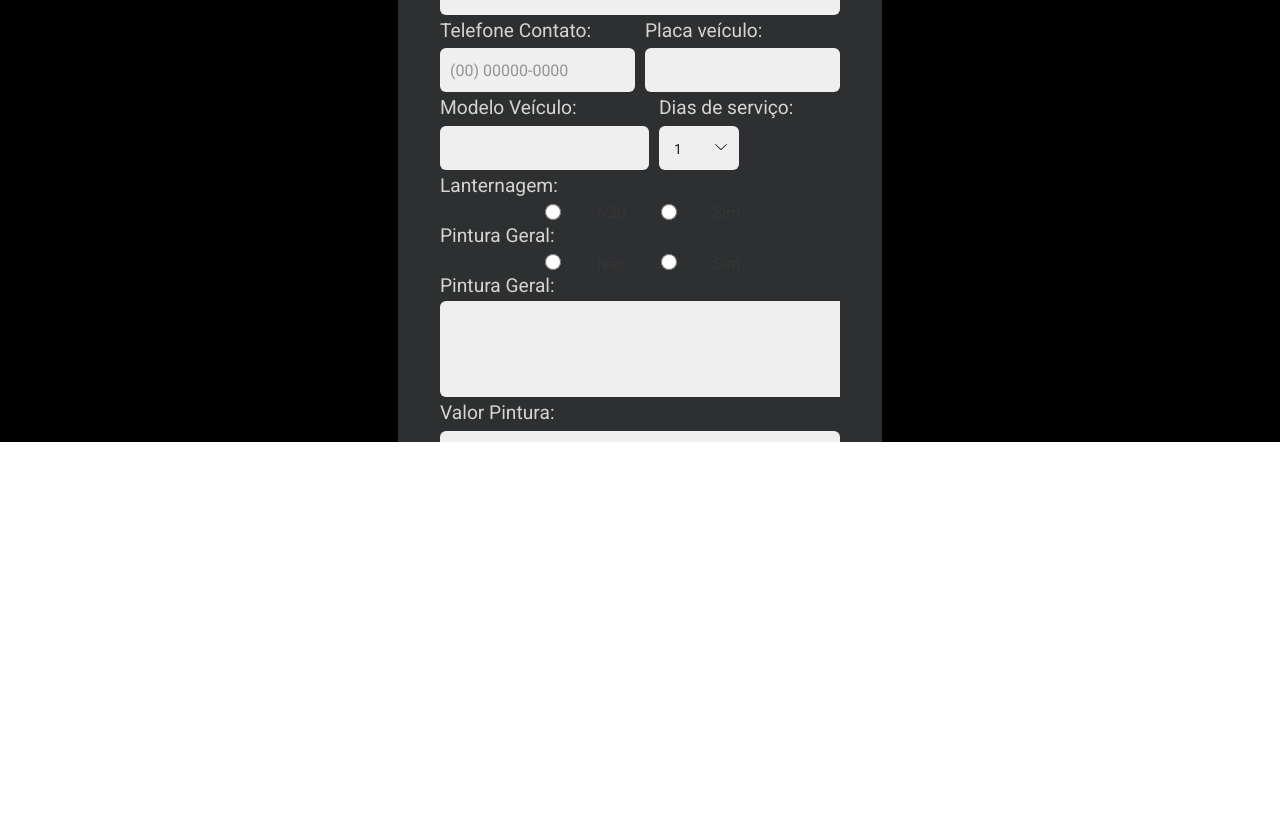
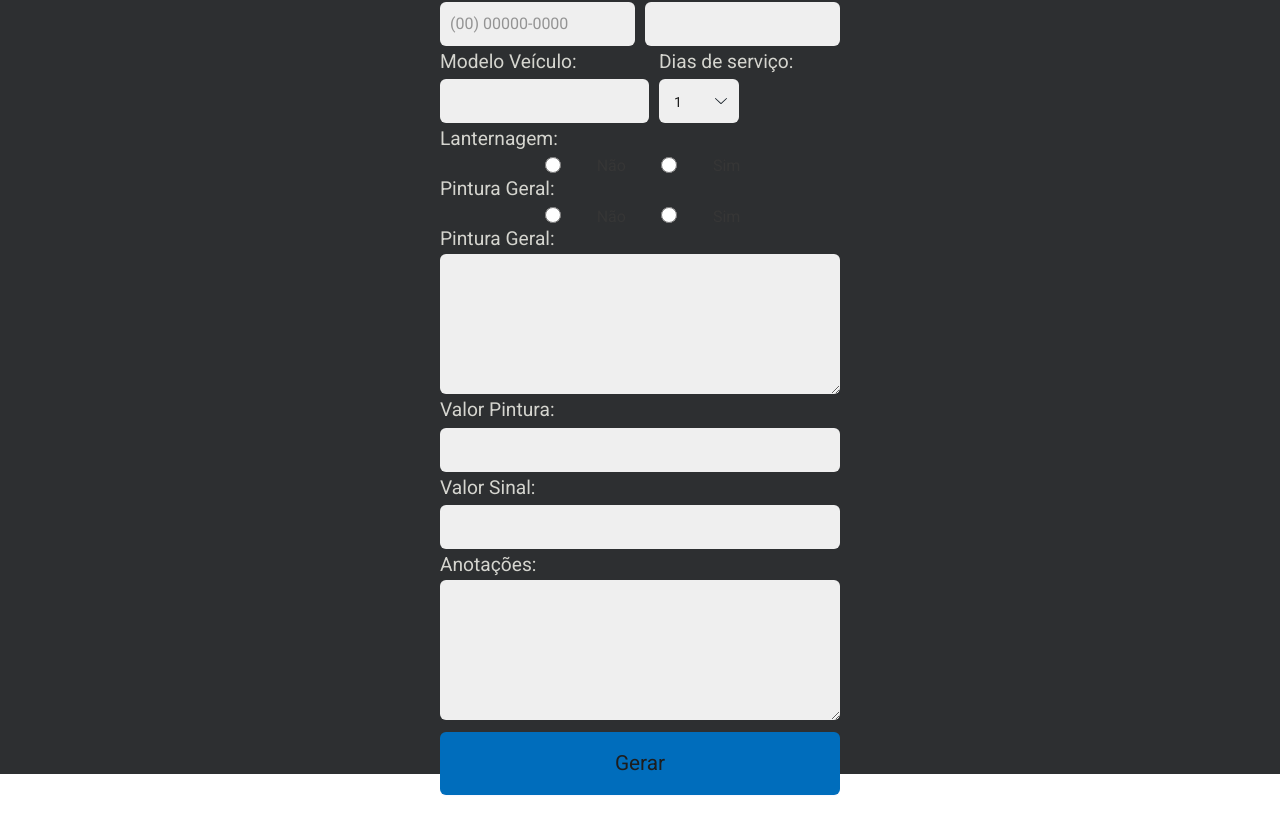
Before and after one commit to monsor3s/budget-painting, a React (Vite) app: page / in a window 1280 px wide. Shown: the part 358-1192 px from the top of the page. Before the commit the page ends 800 px from the top, so only its background shows below. Built offline with nearby package versions, Linux system fonts and the light colour scheme.

Commit message:
settigs in main-button

```diff
--- a/src/components/Button/index.jsx
+++ b/src/components/Button/index.jsx
@@ -2,7 +2,7 @@ import React from 'react'
 
 function Button() {
   return (
-    <button>Orçamento</button>
+    <button className="main-button">Orçamento</button>
   )
 }
 
--- a/src/pages/FormPage/index.jsx
+++ b/src/pages/FormPage/index.jsx
@@ -23,7 +23,7 @@ function FormPage() {
 
     console.log('*** formValues', formValues);
   return (
-    <div id="container">
+    <div id="container-form">
     <section className="main-section">
         <Header />
         <div className="main-body">
@@ -152,7 +152,6 @@ function FormPage() {
                     <div className="container-input">
                         <label className="main-label">Pintura Geral:</label>
                         <textarea
-                        rows="4" cols="50"
                         name="partspainted"
                         className="main-textarea"
                         onChange={handleInputChange}
@@ -186,14 +185,13 @@ function FormPage() {
                     <div className="container-input">
                         <label className="main-label">Anotações:</label>
                         <textarea
-                        rows="4" cols="50"
                         name="partspainted"
                         className="main-textarea"
                         onChange={handleInputChange}
                         value={formValues.notes || ""}
                         ></textarea>
                     </div>
-                    <button type="submit">Gerar</button>
+                    <button className="main-button" type="submit">Gerar</button>
                 </section>
             </form>
         </div>
--- a/src/styles/components/button.css
+++ b/src/styles/components/button.css
@@ -1,4 +1,4 @@
-button {
+.main-button {
     width: 300px;
     height: 63px;
     font-size: 1.3rem;
@@ -7,6 +7,6 @@ button {
     border-radius: 6px;
 }
 
-button:hover {
+.main-button {
     background-color: var(--blue);
 }
--- a/src/styles/components/formPage.css
+++ b/src/styles/components/formPage.css
@@ -1,3 +1,7 @@
+#container-form {
+    height: 1400px;
+}
+
 .main-form {
     max-width: 400px;
     overflow: hidden;
@@ -52,8 +56,9 @@
     padding: 15px;
 }
 
-button {
+.main-button {
     width: 100%;
+    margin-top: 6px;
 }
 
 .radios {
```
